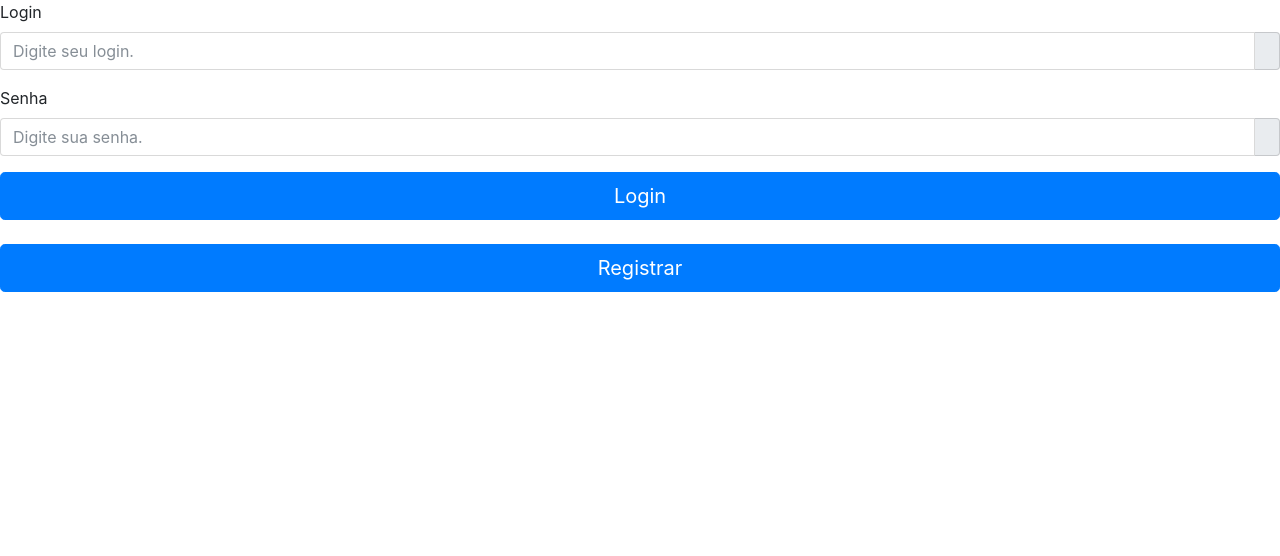
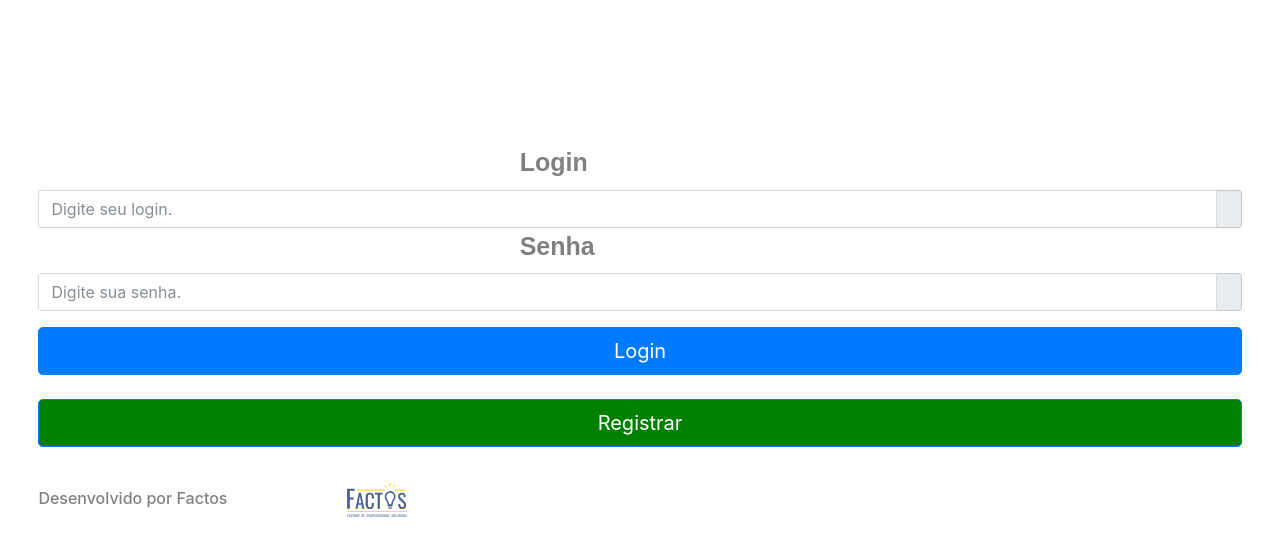
Before and after one commit to FACTOSolution/ControleEstoque_Odonto, a website: page teste/templates/index.html in a window 1280 px wide. Drawn offline with nearby package versions, Linux system fonts and the light colour scheme.

Commit message:
Estilizado tela de login

```diff
--- a/teste/templates/index.html
+++ b/teste/templates/index.html
@@ -1,12 +1,12 @@
 <!doctype html>
 <html>
   <head>
-    <title>TEST</title>
+    <title>Controle Estoque</title>
   </head>
-  <body>
+  <body class="tela_inicial">
     <link rel="stylesheet" href="https://maxcdn.bootstrapcdn.com/bootstrap/4.0.0-beta/css/bootstrap.min.css" integrity="sha384-/Y6pD6FV/Vv2HJnA6t+vslU6fwYXjCFtcEpHbNJ0lyAFsXTsjBbfaDjzALeQsN6M" crossorigin="anonymous">
     <script src="https://maxcdn.bootstrapcdn.com/bootstrap/4.0.0-beta/js/bootstrap.min.js" integrity="sha384-h0AbiXch4ZDo7tp9hKZ4TsHbi047NrKGLO3SEJAg45jXxnGIfYzk4Si90RDIqNm1" crossorigin="anonymous"></script>
-
+    <link rel="stylesheet" type="text/css" href="style.css">
     <script src="../model/ConexaoBanco.js"></script>
     <script src="../controller/cadastroController.js"></script>
     <script src="../controller/controller.js"></script>
@@ -17,17 +17,17 @@
 
 
 
-
+    <br><br><br><br><br><br>
     <form action="" method="post" >
-      <div class="form-group">
-          <label for="login">Login</label>
+      <div" class="form-group">
+          <label class="campos" for="login">Login</label>
           <div class="input-group">
               <input type="text" class="form-control" id="login" name="login" placeholder="Digite seu login." required  >
                   <span class="input-group-addon"><i class="glyphicon glyphicon-ok form-control-feedback"></i></span>
           </div>
       </div>
       <div class="form-group">
-          <label for="pass">Senha</label>
+          <label class="campos" for="pass">Senha</label>
           <div class="input-group">
               <input type="password" class="form-control" id="pass" name="pass" placeholder="Digite sua senha." required  >
                   <span class="input-group-addon"><i class="glyphicon glyphicon-ok form-control-feedback"></i></span>
@@ -36,6 +36,11 @@
       <button class="btn btn-lg btn-primary btn-block" onclick="loginUser()" type="button">Login</button>
     </form>
     <br>
-    <a href="register.html"<button class="btn btn-lg btn-primary btn-block" type="button">Registrar</button>
+    <a style="background-color: green;" href="register.html"<button class="btn btn-lg btn-primary btn-block" type="button">Registrar</button></a>
+
+    <div class="desenv_factos">
+    <h6>Desenvolvido por Factos &nbsp&nbsp&nbsp&nbsp&nbsp&nbsp&nbsp&nbsp&nbsp&nbsp&nbsp&nbsp&nbsp&nbsp&nbsp&nbsp&nbsp&nbsp&nbsp&nbsp&nbsp&nbsp&nbsp&nbsp&nbsp&nbsp&nbsp<img class="logo_factos" src="factos_color.svg" alt="FACTOS"></h6>
+
+    </div>
   </body>
 </html>
--- /dev/null
+++ b/teste/templates/style.css
@@ -0,0 +1,23 @@
+.campos {
+	color:gray;
+	font-weight: bold;
+	font-family: Arial, Helvetica, sans-serif;
+	font-size:25px;
+	padding: 0px 40%
+}
+
+.desenv_factos {
+	text-align: left;
+	padding-top: 3%;
+	color: gray;
+
+}
+
+.tela_inicial {
+	padding:0px 3%;
+	background: white;
+}
+
+.logo_factos {
+	width: 60px;
+}
```
Also changed, not shown: teste/templates/factos_color.svg (added).
